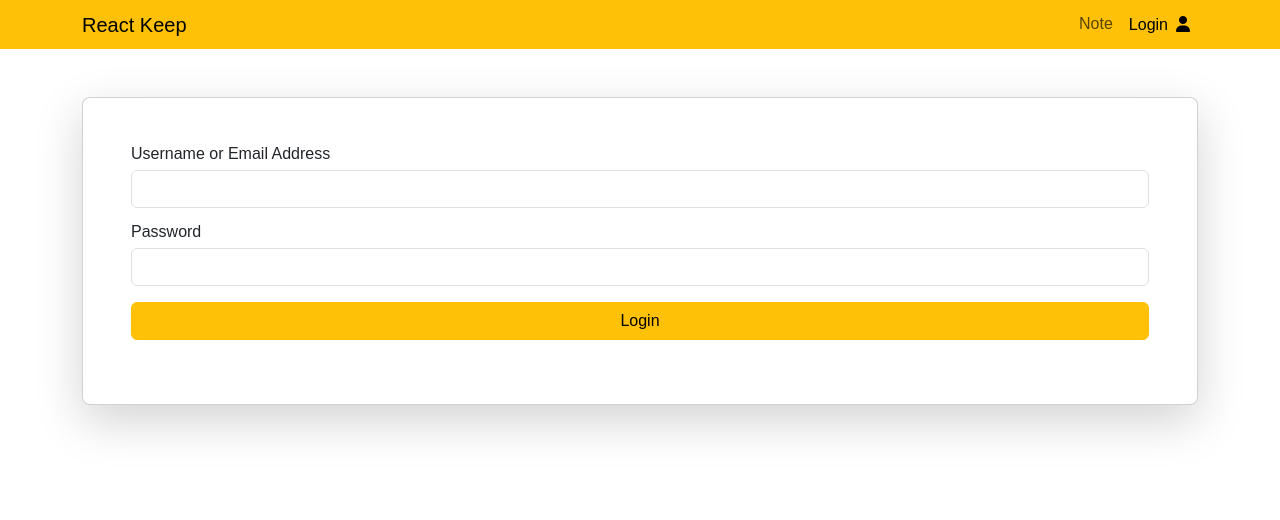
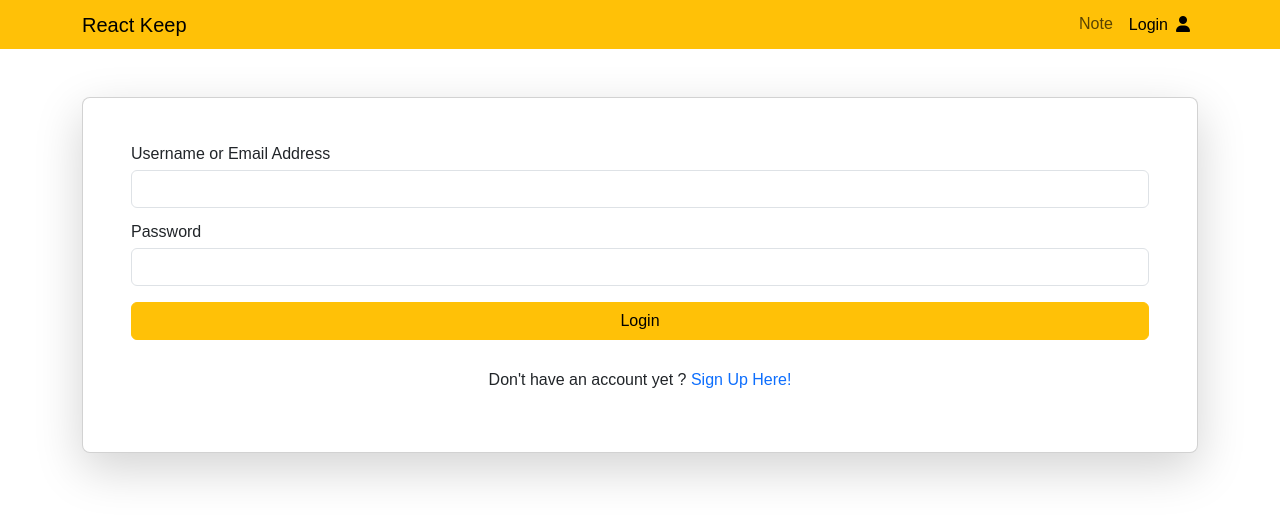
Before and after one commit to audie38/mern-project, a React (Vite) app in the folder react-keep/client/: page /auth in a window 1280 px wide. Shown: the top 520 px of the page. Built offline with nearby package versions, Linux system fonts and the light colour scheme; no server answers.

Commit message:
Add Navigation to Register Page

```diff
--- a/react-keep/client/src/components/auth/LoginForm.jsx
+++ b/react-keep/client/src/components/auth/LoginForm.jsx
@@ -1,4 +1,5 @@
 import { useSelector } from "react-redux";
+import { Link } from "react-router-dom";
 
 import Alert from "../ui/Alert";
 import Spinner from "../ui/Spinner";
@@ -41,6 +42,11 @@ const LoginForm = () => {
         </div>
         <div className="mb-3">{formSubmitButton}</div>
       </form>
+      <div className="my-3 text-center">
+        <span>
+          {`Don't have an account yet ?`} <Link to="/register">Sign Up Here!</Link>
+        </span>
+      </div>
     </>
   );
 };
--- a/react-keep/client/src/components/auth/RegisterForm.jsx
+++ b/react-keep/client/src/components/auth/RegisterForm.jsx
@@ -1,4 +1,5 @@
 import { useSelector } from "react-redux";
+import { Link } from "react-router-dom";
 
 import Alert from "../ui/Alert";
 import Spinner from "../ui/Spinner";
@@ -65,6 +66,11 @@ const RegisterForm = () => {
         </div>
         <div className="mb-3">{formSubmitButton}</div>
       </form>
+      <div className="my-3 text-center">
+        <span>
+          {`Already have an account ?`} <Link to="/auth">Login Now</Link>
+        </span>
+      </div>
     </>
   );
 };
```
